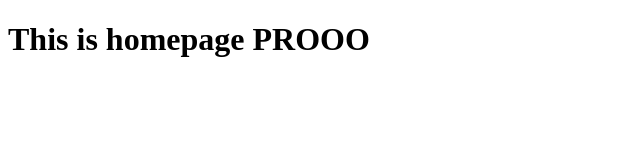
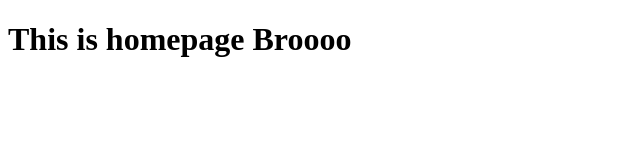
Before and after one commit to Dr-Nikson/modular-react-showcase, a React app: page / in a window 1280 px wide. Shown: the top 160 px of the page, without its empty margins (0-640 px from the left). Built offline with nearby package versions, Linux system fonts and the light colour scheme.

Commit message:
Client side hot reload fix

```diff
--- a/src/client/Home.js
+++ b/src/client/Home.js
@@ -1,6 +1,6 @@
 // @flow
 import React from 'react'
 
-const HomePage = () => <h1>This is homepage PROOO</h1>
+const HomePage = () => <h1>This is homepage Broooo</h1>
 
 export default HomePage
--- a/src/client/index.js
+++ b/src/client/index.js
@@ -11,7 +11,7 @@ const renderApp = Component => {
   ReactDOM.render(
     <AppContainer>
       <BrowserRouter>
-        <App />
+        <Component />
       </BrowserRouter>
     </AppContainer>,
     document.getElementById('root')
```
